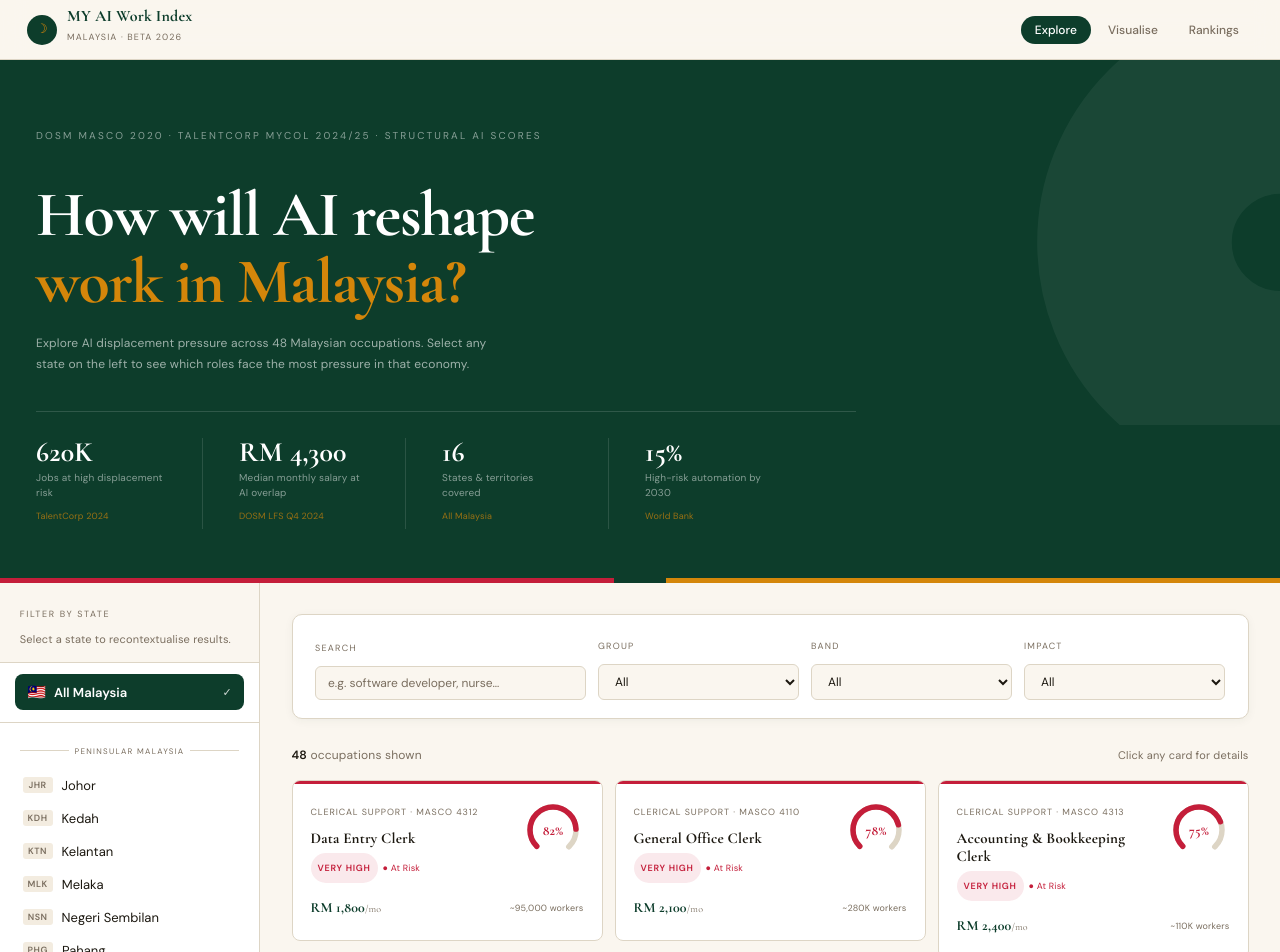
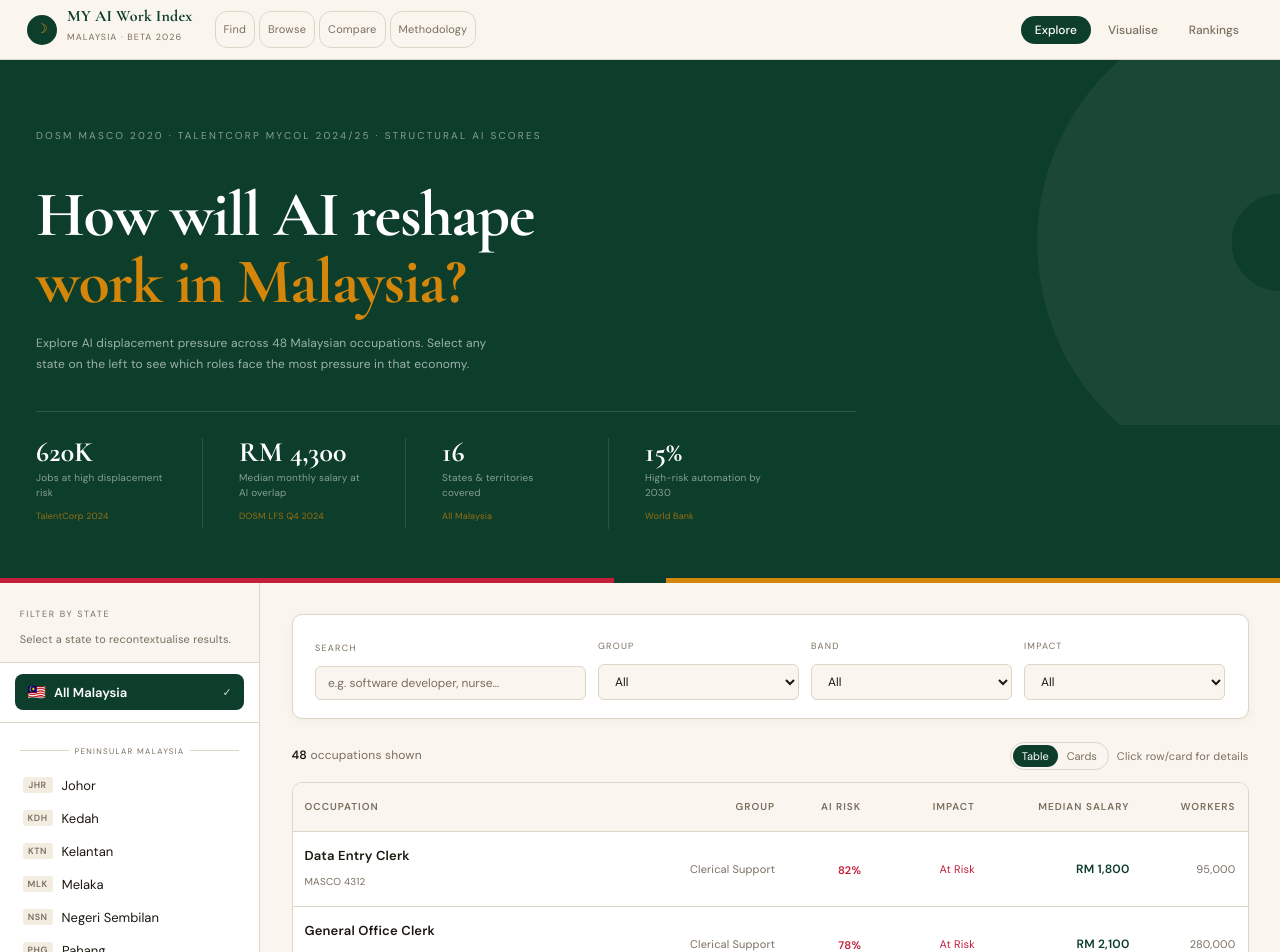
Before and after one commit to 48ong88/my-ai-work-index, a React (Vite) app: page / in a window 1280 px wide. Shown: the top 952 px of the page. Built offline with nearby package versions, Linux system fonts and the light colour scheme.

Commit message:
Refresh explorer UI with table-first data presentation

```diff
--- a/src/App.jsx
+++ b/src/App.jsx
@@ -155,6 +155,43 @@ function OccCard({occ,onClick,selected,relevance}){
   </div>);
 }
 
+function OccTable({items,onClick,selectedId}){
+  return(
+    <div style={{background:"#fff",border:`1px solid ${T.border}`,borderRadius:10,overflow:"auto"}}>
+      <table style={{width:"100%",borderCollapse:"collapse",minWidth:760}}>
+        <thead>
+          <tr style={{background:T.cream}}>
+            {["Occupation","Group","AI Risk","Impact","Median Salary","Workers"].map(h=>(
+              <th key={h} style={{textAlign:h==="Occupation"?"left":"right",padding:"11px 12px",fontSize:10,letterSpacing:"0.1em",textTransform:"uppercase",color:T.muted,fontFamily:"'DM Sans',sans-serif",borderBottom:`1px solid ${T.border}`}}>{h}</th>
+            ))}
+          </tr>
+        </thead>
+        <tbody>
+          {items.map(occ=>{
+            const selected=selectedId===occ.id;
+            const band=getRiskBand(occ.risk);
+            return(
+              <tr key={occ.id} onClick={()=>onClick(occ)} style={{cursor:"pointer",background:selected?T.greenLt:"#fff"}}>
+                <td style={{padding:"11px 12px",borderBottom:`1px solid ${T.border}`}}>
+                  <div style={{fontSize:13,fontWeight:600,color:T.ink,fontFamily:"'DM Sans',sans-serif"}}>{occ.title}</div>
+                  <div style={{fontSize:10,color:T.muted,fontFamily:"'DM Sans',sans-serif"}}>MASCO {occ.code}</div>
+                </td>
+                <td style={{padding:"11px 12px",textAlign:"right",fontSize:11,color:T.muted,fontFamily:"'DM Sans',sans-serif",borderBottom:`1px solid ${T.border}`}}>{occ.group}</td>
+                <td style={{padding:"11px 12px",textAlign:"right",borderBottom:`1px solid ${T.border}`}}>
+                  <span style={{fontSize:11,fontWeight:700,color:RISK_PALETTE[band],fontFamily:"'DM Sans',sans-serif"}}>{occ.risk}%</span>
+                </td>
+                <td style={{padding:"11px 12px",textAlign:"right",fontSize:11,color:IMPACT_PALETTE[occ.impact],fontFamily:"'DM Sans',sans-serif",borderBottom:`1px solid ${T.border}`}}>{occ.impact}</td>
+                <td style={{padding:"11px 12px",textAlign:"right",fontSize:12,fontWeight:600,color:T.green,fontFamily:"'DM Sans',sans-serif",borderBottom:`1px solid ${T.border}`}}>{fmtRM(occ.salary)}</td>
+                <td style={{padding:"11px 12px",textAlign:"right",fontSize:11,color:T.muted,fontFamily:"'DM Sans',sans-serif",borderBottom:`1px solid ${T.border}`}}>{occ.workers.toLocaleString()}</td>
+              </tr>
+            );
+          })}
+        </tbody>
+      </table>
+    </div>
+  );
+}
+
 function DetailDrawer({occ,onClose,isMobile}){
   if(!occ)return null;
   const band=getRiskBand(occ.risk),color=RISK_PALETTE[band];
@@ -310,6 +347,7 @@ export default function MalaysiaAIWorkIndex(){
   const [activeState,setActiveState]=useState(null);
   const [mounted,setMounted]=useState(false);
   const [isMobile,setIsMobile]=useState(false);
+  const [viewMode,setViewMode]=useState("table");
 
   useEffect(()=>{setTimeout(()=>setMounted(true),80);},[]);
   useEffect(()=>{
@@ -318,6 +356,7 @@ export default function MalaysiaAIWorkIndex(){
     window.addEventListener("resize",onResize);
     return()=>window.removeEventListener("resize",onResize);
   },[]);
+  const effectiveViewMode=isMobile?"cards":viewMode;
 
   const annotated=useMemo(()=>OCCUPATIONS.map(o=>({...o,relevance:getRelevance(o.id,activeState?.topSectors??null)})),[activeState]);
   const filtered=useMemo(()=>annotated.filter(o=>{const s=search.toLowerCase();return(o.title.toLowerCase().includes(s)||o.group.toLowerCase().includes(s))&&(filterGroup==="All"||o.group===filterGroup)&&(filterBand==="All"||getRiskBand(o.risk)===filterBand)&&(filterImpact==="All"||o.impact===filterImpact);}).sort((a,b)=>{const ord={primary:0,secondary:1,other:2,all:0};const d=ord[a.relevance]-ord[b.relevance];return d!==0?d:b.risk-a.risk;}),[annotated,search,filterGroup,filterBand,filterImpact]);
@@ -341,6 +380,9 @@ export default function MalaysiaAIWorkIndex(){
             <div style={{fontFamily:"'Cormorant Garamond',serif",fontSize:16,fontWeight:700,color:T.green,lineHeight:1}}>MY AI Work Index</div>
             <div style={{fontSize:9,color:T.muted,letterSpacing:"0.12em",textTransform:"uppercase"}}>Malaysia · Beta 2026</div>
           </div>
+          {!isMobile&&<div style={{display:"flex",gap:4,marginLeft:12}}>
+            {["Find","Browse","Compare","Methodology"].map(l=><span key={l} style={{fontSize:11,padding:"4px 8px",border:`1px solid ${T.border}`,borderRadius:12,color:T.muted,fontFamily:"'DM Sans',sans-serif"}}>{l}</span>)}
+          </div>}
         </div>
         <div style={{display:"flex",alignItems:"center",gap:8,flexWrap:"wrap",justifyContent:"flex-end"}}>
           {activeState&&<div style={{display:"flex",alignItems:"center",gap:6,background:T.greenLt,border:`1px solid ${T.green}33`,borderRadius:20,padding:"4px 12px"}}><span style={{fontSize:10,fontWeight:600,color:T.green,fontFamily:"'DM Sans',sans-serif"}}>{activeState.name}</span><button onClick={()=>setActiveState(null)} style={{background:"none",border:"none",color:T.green,cursor:"pointer",fontSize:11,lineHeight:1}}>✕</button></div>}
@@ -390,11 +432,18 @@ export default function MalaysiaAIWorkIndex(){
             {activeState&&<div style={{display:"flex",gap:16,alignItems:"center",marginBottom:12,fontSize:11,color:T.muted,fontFamily:"'DM Sans',sans-serif",flexWrap:"wrap"}}><span><span style={{color:T.amber,marginRight:4}}>◆ Featured</span>— primary sector match for {activeState.name}</span><span style={{opacity:.5}}>· Dimmed = low relevance to this state</span></div>}
             <div style={{display:"flex",justifyContent:"space-between",marginBottom:12,flexWrap:"wrap",gap:6}}>
               <p style={{fontSize:12,color:T.muted,fontFamily:"'DM Sans',sans-serif"}}><span style={{fontWeight:600,color:T.ink}}>{filtered.length}</span> occupation{filtered.length!==1?"s":""} shown{activeState&&<span style={{color:T.amber,marginLeft:6}}>· {activeState.name}</span>}</p>
-              <p style={{fontSize:11,color:T.muted,fontFamily:"'DM Sans',sans-serif"}}>Click any card for details</p>
+              <div style={{display:"flex",alignItems:"center",gap:8}}>
+                {!isMobile&&<div style={{display:"flex",background:T.cream,border:`1px solid ${T.border}`,borderRadius:99,padding:2}}>
+                  {["table","cards"].map(m=><button key={m} onClick={()=>setViewMode(m)} style={{border:"none",cursor:"pointer",fontSize:11,padding:"4px 9px",borderRadius:99,background:effectiveViewMode===m?T.green:"transparent",color:effectiveViewMode===m?"#fff":T.muted,fontFamily:"'DM Sans',sans-serif",textTransform:"capitalize"}}>{m}</button>)}
+                </div>}
+                <p style={{fontSize:11,color:T.muted,fontFamily:"'DM Sans',sans-serif"}}>Click row/card for details</p>
+              </div>
             </div>
-            <div style={{display:"grid",gridTemplateColumns:isMobile?"1fr":"repeat(auto-fill,minmax(280px,1fr))",gap:12}}>
-              {filtered.map((o,i)=><div key={o.id} className="ci" style={{animationDelay:`${i*.025}s`}}><OccCard occ={o} onClick={setSelected} selected={selected?.id===o.id} relevance={o.relevance}/></div>)}
-            </div>
+            {(effectiveViewMode==="table"&&!isMobile)
+              ?<OccTable items={filtered} onClick={setSelected} selectedId={selected?.id}/>
+              :<div style={{display:"grid",gridTemplateColumns:isMobile?"1fr":"repeat(auto-fill,minmax(280px,1fr))",gap:12}}>
+                {filtered.map((o,i)=><div key={o.id} className="ci" style={{animationDelay:`${i*.025}s`}}><OccCard occ={o} onClick={setSelected} selected={selected?.id===o.id} relevance={o.relevance}/></div>)}
+              </div>}
           </>)}
 
           {tab==="visualise"&&(
```
